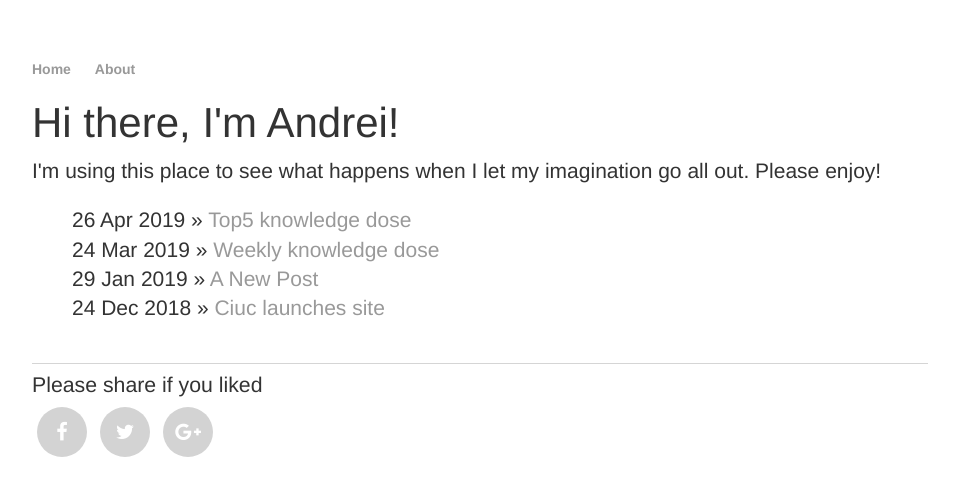
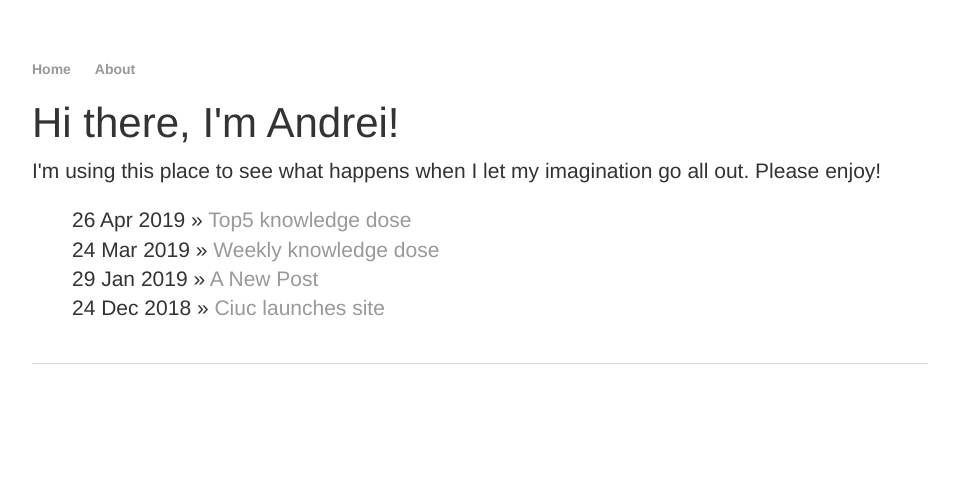
Before and after one commit to anrei0000/anrei0000.github.io, a Jekyll site: the page built from index.html, in a window 1280 px wide. Shown: the top 496 px of the page, without its empty margins (160-1119 px from the left). Built offline with Jekyll 4.4.1, drawn with Linux system fonts in a browser that asks for light colours; nearby versions of some CDN libraries.

Commit message:
- tmp remove

```diff
--- a/_layouts/default.html
+++ b/_layouts/default.html
@@ -21,48 +21,18 @@
 {{ content }}
 
 <footer>
-<!--    You may reach out to me at these places:-->
-<!--    <ul>-->
-<!--        <li><a href="mailto:ciuculescu.andrei.dev@gmail.com">Email me</a></li>-->
-<!--        <li><a href="https://github.com/anrei0000">github.com/anrei0000</a></li>-->
-<!--        <li>-->
-<!--            <a class="btn btn-block btn-social btn-twitter">-->
-<!--                <span class="fa fa-twitter"></span> Sign in with Twitter-->
-<!--            </a>-->
-<!--        </li>-->
-<!--        <li><a href="https://twitter.com/intent/tweet?screen_name=lpgfmk&ref_src=twsrc%5Etfw"-->
-<!--               class="twitter-mention-button" data-show-count="false">Tweet me</a>-->
-<!--            <script async src="https://platform.twitter.com/widgets.js" charset="utf-8"></script>-->
-<!--        </li>-->
-<!--        <li>-->
-<!--            <a class="btn btn-social-icon btn-github" href="https://github.com/anrei0000">-->
-<!--                <span class="fa fa-github"></span>-->
-<!--            </a>-->
-<!--        </li>-->
-<!--        <li>-->
-<!--            <a class="btn btn-social-icon btn-facebook">-->
-<!--                <span class="fa fa-facebook"></span>-->
-<!--            </a>-->
-<!--        </li>-->
-<!--        <li>-->
-<!--            <a href="#" id="share-em" class="sharer button"><i class="fa fa-3x fa-envelope-square"></i></a>-->
-<!--            <a class="btn btn-social-icon btn-facebook">-->
-<!--                <span class="fa fa-envelope-square"></span>-->
-<!--            </a>-->
-<!--        </li>-->
-<!--    </ul>-->
-    <div class="container">
-        <div class="row">
-            <h4>Please share if you liked</h4>
-            <div>
-                <ul class="social-network social-circle">
-                    <li><a href="#" class="icoFacebook" title="Facebook"><i class="fa fa-facebook"></i></a></li>
-                    <li><a href="#" class="icoTwitter" title="Twitter"><i class="fa fa-twitter"></i></a></li>
-                    <li><a href="#" class="icoGoogle" title="Google +"><i class="fa fa-google-plus"></i></a></li>
-                </ul>
-            </div>
-        </div>
-    </div>
+<!--    <div class="container">-->
+<!--        <div class="row">-->
+<!--            <h4>Please share if you liked</h4>-->
+<!--            <div>-->
+<!--                <ul class="social-network social-circle">-->
+<!--                    <li><a href="#" class="icoFacebook" title="Facebook"><i class="fa fa-facebook"></i></a></li>-->
+<!--                    <li><a href="#" class="icoTwitter" title="Twitter"><i class="fa fa-twitter"></i></a></li>-->
+<!--                    <li><a href="#" class="icoGoogle" title="Google +"><i class="fa fa-google-plus"></i></a></li>-->
+<!--                </ul>-->
+<!--            </div>-->
+<!--        </div>-->
+<!--    </div>-->
 </footer>
 </body>
 
```
